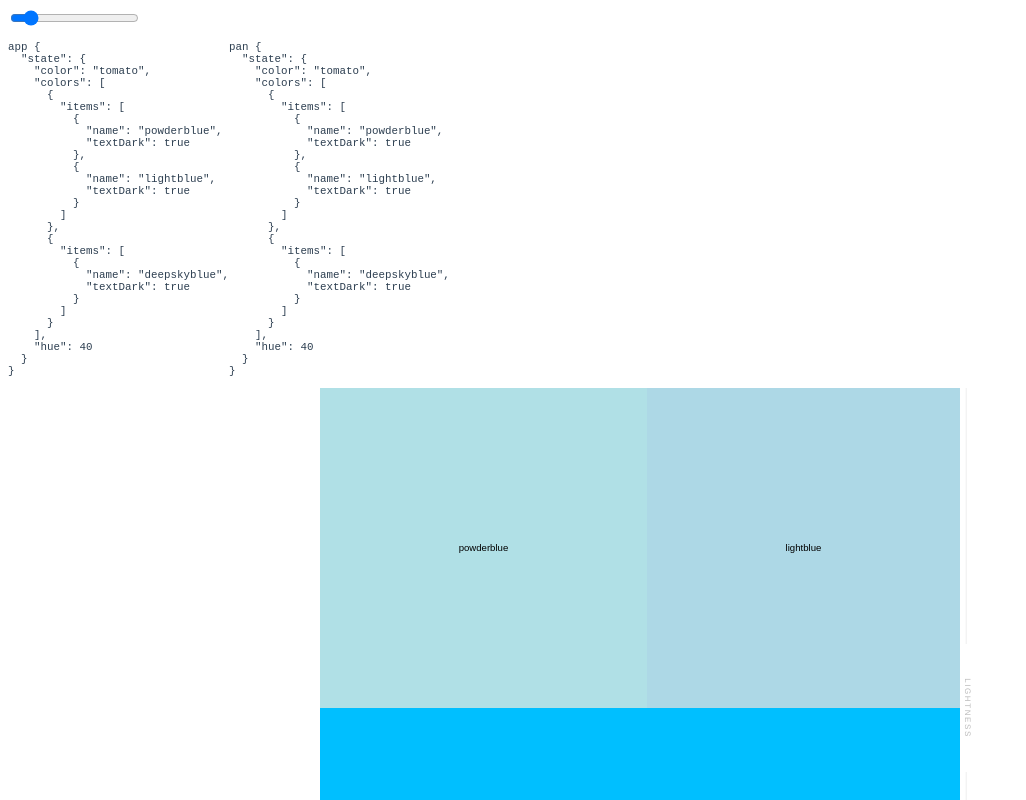
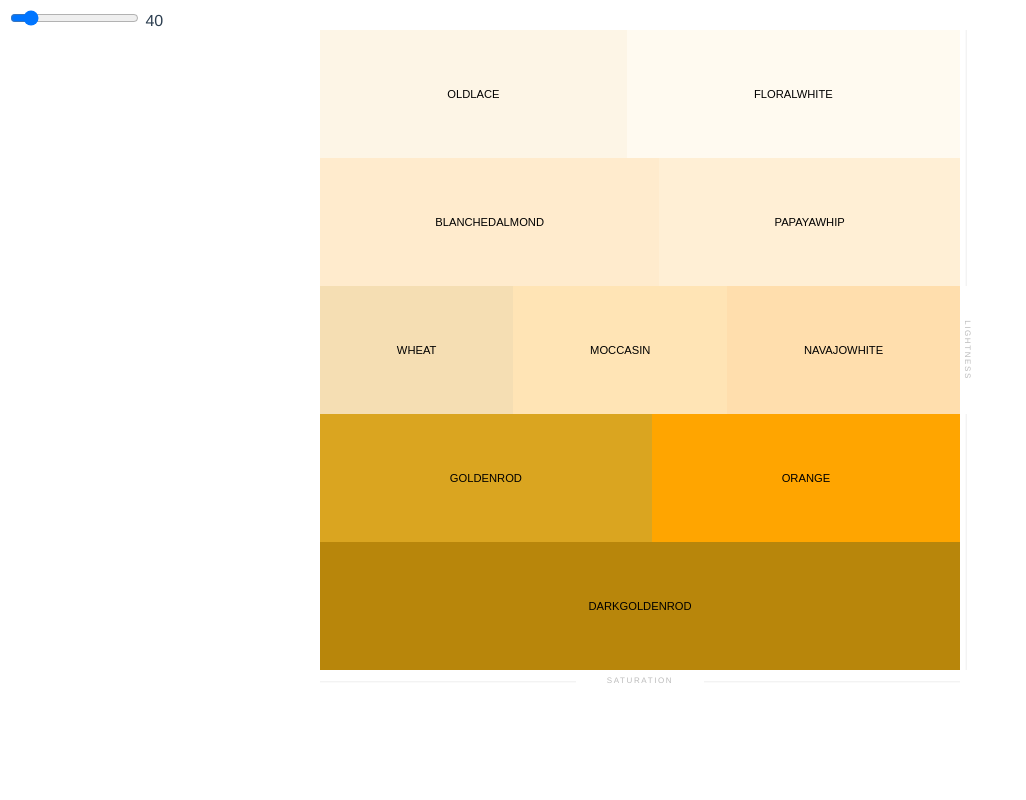
Before and after one commit to maxzz/color-names, a Vue app: page / in a window 1280 px wide. Shown: the top 800 px of the page, without its empty margins (0-1026 px from the left). Built offline with nearby package versions, Linux system fonts and the light colour scheme.

Commit message:
feature: connect real color groups

```diff
--- a/src/App.vue
+++ b/src/App.vue
@@ -1,13 +1,12 @@
 <template>
-    <input type="range" :value="hue" @input="newHue" min="0" max="359" >
-    <br>
-    <small><pre style="display: inline-block">app {{store}}</pre></small>
+    <input type="range" :value="hue" @input="newHue" min="0" max="359" > {{hue}}
+    <!-- <br><small><pre style="display: inline-block">app {{store}}</pre></small> -->
     <ColorPanel />
 </template>
 
 <script lang="ts">
     import { defineComponent, toRef, toRefs } from "vue";
-    import { ColorItem, MainStore, setColor, setHue } from './store';
+    import { MainStore, setColor, setHue } from './store';
     import ColorPanel from "./components/ColorPanel.vue";
 
     export default defineComponent({
--- a/src/assets/colors.ts
+++ b/src/colors.ts
@@ -16,7 +16,9 @@ export interface ColorItem {
     alt?: string; // Alternative Name
 }
 
-export const ColorItems: ColorItemRaw[] = [
+//#region color items
+
+const AllColorItems: ColorItemRaw[] = [
     {
         type: 'light',
         name: 'aliceblue',
@@ -1064,10 +1066,7 @@ export const ColorItems: ColorItemRaw[] = [
     }
 ];
 
-const { abs } = Math;
-const getNumbers = (n: number) => [...Array(n).keys()];
-
-const removeAlternativeColors = (colorList: ColorItemRaw[]) => {
+const removeAlternativeColors = (colorList: ColorItemRaw[]): ColorItemRaw[] => {
     return colorList.map((color: ColorItemRaw) => {
         const equivalent = colorList.find(c => c !== color && c.hex === color.hex);
         return !equivalent || color.alt === equivalent.name ? color : null;
@@ -1079,6 +1078,13 @@ const parseColorStrings = (color: ColorItemRaw): ColorItem => ({
     rgb: color.rgb.match(/rgb\((\d+),(\d+),(\d+)\)/).slice(1).map(Number) as [number, number, number],
     hsl: color.hsl.match(/hsl\((.*),(.*)%,(.*)%\)/).slice(1).map(Number) as [number, number, number],
 });
+
+export const clearList: ColorItem[] = removeAlternativeColors(AllColorItems).map(parseColorStrings);
+
+//#endregion color items
+
+const { abs } = Math;
+const getNumbers = (n: number) => [...Array(n).keys()];
 
 const isMonochrome = (color: ColorItem) => color.hsl[1] === 0;
 const isNonMonochrome = (color: ColorItem) => !isMonochrome(color);
--- a/src/components/ColorPanel.vue
+++ b/src/components/ColorPanel.vue
@@ -1,10 +1,14 @@
 <template>
-    <small><pre style="display: inline-block">pan {{store}}</pre></small>
+    <!-- <small><pre style="display: inline-block">pan {{store}}</pre></small> -->
     <div class="cpanel-container">
         <div class="cpanel">
 
             <div class="row" v-for="(group, index) of store.state.colors" :key="index">
-                <button class="color-button" v-for="(color, index) of group.items" :key="index" :style="{backgroundColor: color.name}">
+                <button
+                    v-for="(color, index) of group" :key="index"
+                    :style="{backgroundColor: color.name, color: color.type === 'light' ? 'black' : 'white'}"
+                    class="color-button"
+                >
                      {{color.name}}
                 </button>
             </div>
@@ -99,13 +103,14 @@
                 margin: 0;
                 appearance: none;
                 border: none;
-                font-size: .6em;
+                font-size: .7em;
+                text-transform: uppercase;
+                transition: transform .2s;
                 user-select: none;
-                transition: transform .2s;
 
                 &:hover, &:focus {
                     outline: none;
-                    transform: scale(1.04);
+                    transform: scale(1.02);
                     box-shadow: 3px 3px 10px rgba(0, 0, 0, .125);
                 }
             }
--- a/src/store.ts
+++ b/src/store.ts
@@ -1,17 +1,11 @@
-import { reactive } from "vue";
+import { reactive } from 'vue';
+import { ColorItem, clearList, groupColors } from './colors';
 
-export interface ColorItem {
-    name: string;
-    textDark: true;
-}
-
-export interface ColorGroup {
-    items: ColorItem[];
-}
+const colorList: ColorItem[] = clearList;
 
 export type State = {
     color: string;
-    colors: ColorGroup[];
+    colors: ColorItem[][];
     hue: number;
 };
 
@@ -27,36 +21,13 @@ export const setColor = (val: string) => {
     MainStore.state.color = val;
 }
 
-export const setGroups = (colors: ColorGroup[]) => {
+export const setGroups = (colors: ColorItem[][]) => {
     MainStore.state.colors = colors;
 }
-
-const colors: ColorItem[] = [
-    {
-        name: 'powderblue',
-        textDark: true
-    },
-    {
-        name: 'lightblue',
-        textDark: true
-    }
-];
-
-const colors2: ColorItem[] = [
-    {
-        name: 'deepskyblue',
-        textDark: true
-    },
-];
 
 export const setHue = (hue: number) => {
     MainStore.state.hue = hue;
 
-    setGroups([
-        {
-            items: colors
-        }, {
-            items: colors2
-        },
-    ]);
+    const groups = groupColors({ colorList, hue, tolerance: {min: 5}, mono: false });
+    MainStore.state.colors = groups.list;
 }
```
